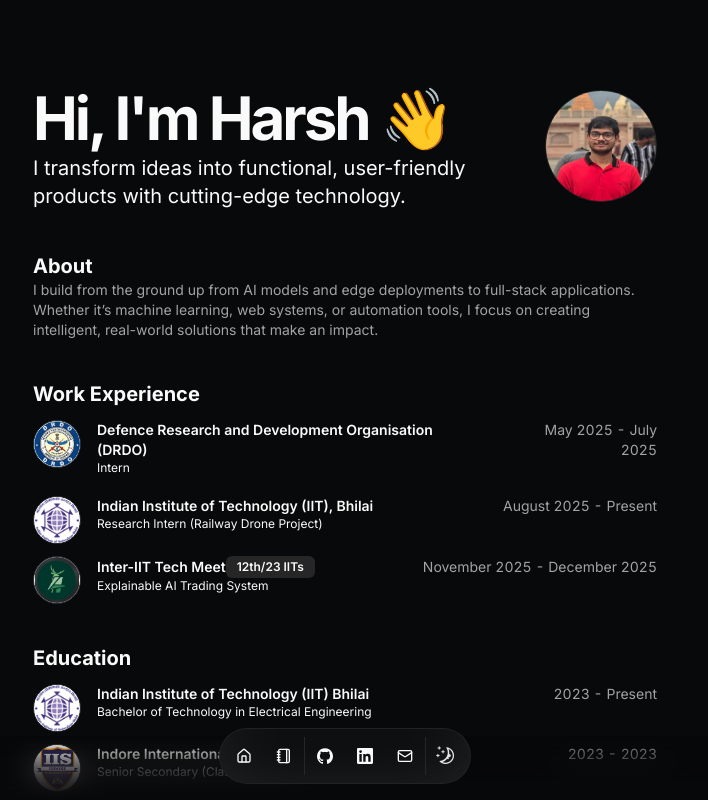
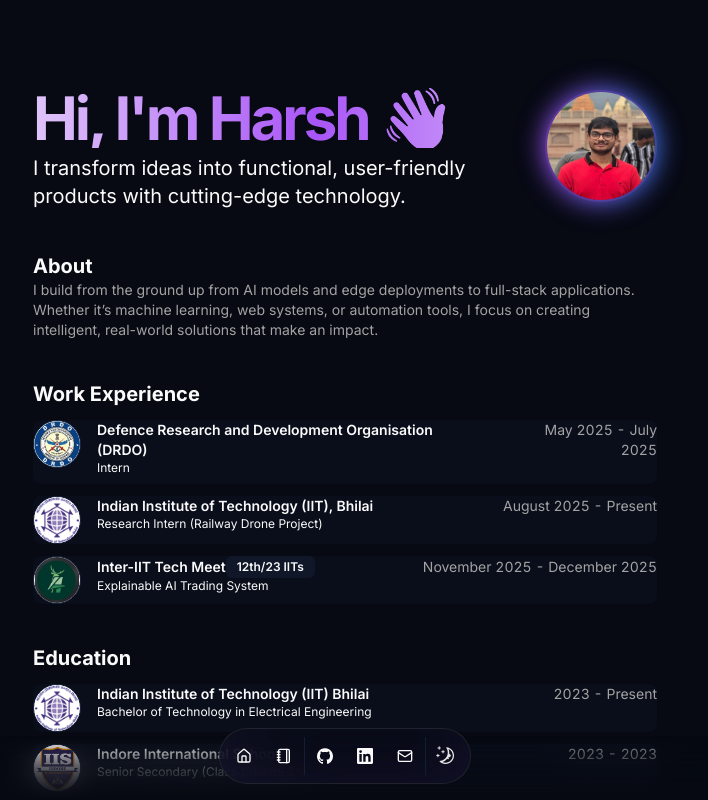
Before and after one commit to harshtripathi272/portfolio, a Next.js app: page / in a window 1280 px wide. Shown: the top 800 px of the page, without its empty margins (295-1003 px from the left). Built offline with nearby package versions, Linux system fonts and the light colour scheme.

Commit message:
UI Update

```diff
--- a/src/app/globals.css
+++ b/src/app/globals.css
@@ -22,47 +22,57 @@
       --muted: 0 0% 96.1%;
       --muted-foreground: 0 0% 45.1%;
 
-      --accent: 0 0% 96.1%;
-    --accent-foreground: 0 0% 9%;
+      --accent: 262 83% 58%;
+      --accent-foreground: 0 0% 98%;
 
       --destructive: 0 84.2% 60.2%;
       --destructive-foreground: 0 0% 98%;
 
       --border: 0 0% 89.8%;
       --input: 0 0% 89.8%;
-      --ring: 0 0% 3.9%;
+      --ring: 262 83% 58%;
 
       --radius: 0.5rem;
+
+      /* Premium gradient colors */
+      --gradient-start: 262 83% 58%;
+      --gradient-end: 221 83% 53%;
+      --glow-color: 262 83% 58%;
     }
 
     .dark {
-      --background: 210 11.1% 3.53%;
+      --background: 222 47% 5%;
       --foreground: 0 0% 98%;
 
-      --card: 210 11.1% 3.53%;
+      --card: 222 47% 7%;
       --card-foreground: 0 0% 98%;
 
-      --popover: 210 11.1% 3.53%;
+      --popover: 222 47% 7%;
       --popover-foreground: 0 0% 98%;
 
       --primary: 0 0% 98%;
       --primary-foreground: 0 0% 9%;
 
-      --secondary: 0 0% 14.9%;
+      --secondary: 222 47% 11%;
       --secondary-foreground: 0 0% 98%;
 
-      --muted: 0 0% 14.9%;
+      --muted: 222 47% 11%;
       --muted-foreground: 0 0% 63.9%;
 
-      --accent: 0 0% 14.9%;
+      --accent: 262 83% 58%;
       --accent-foreground: 0 0% 98%;
 
       --destructive: 0 62.8% 30.6%;
       --destructive-foreground: 0 0% 98%;
 
-      --border: 0 0% 14.9%;
-      --input: 0 0% 14.9%;
-      --ring: 0 0% 83.1%;
+      --border: 222 47% 14%;
+      --input: 222 47% 14%;
+      --ring: 262 83% 58%;
+
+      /* Premium gradient colors - dark mode */
+      --gradient-start: 262 83% 65%;
+      --gradient-end: 221 83% 60%;
+      --glow-color: 262 83% 65%;
     }
   }
 
@@ -70,8 +80,87 @@
     * {
       @apply border-border;
     }
+
+    html {
+      scroll-behavior: smooth;
+    }
+
     body {
-      @apply bg-background text-foreground;
+      @apply bg-background text-foreground antialiased;
+    }
+
+    /* Premium selection styling */
+    ::selection {
+      @apply bg-purple-500/30 text-foreground;
+    }
+  }
+
+  /* Premium utility classes */
+  @layer utilities {
+    /* Gradient text effect */
+    .gradient-text {
+      @apply bg-clip-text text-transparent bg-gradient-to-r from-purple-500 via-violet-500 to-blue-500;
+    }
+
+    /* Glassmorphism effect */
+    .glass {
+      @apply backdrop-blur-xl bg-background/80 border border-white/10;
+    }
+
+    .glass-card {
+      @apply backdrop-blur-xl bg-card/80 border border-white/10 shadow-xl;
+    }
+
+    /* Glow effects */
+    .glow {
+      box-shadow: 0 0 20px hsl(var(--glow-color) / 0.3),
+                  0 0 40px hsl(var(--glow-color) / 0.1);
+    }
+
+    .glow-sm {
+      box-shadow: 0 0 10px hsl(var(--glow-color) / 0.2);
+    }
+
+    /* Gradient border */
+    .gradient-border {
+      position: relative;
+    }
+
+    .gradient-border::before {
+      content: "";
+      position: absolute;
+      inset: 0;
+      border-radius: inherit;
+      padding: 1px;
+      background: linear-gradient(135deg, hsl(var(--gradient-start)), hsl(var(--gradient-end)));
+      -webkit-mask: linear-gradient(#fff 0 0) content-box, linear-gradient(#fff 0 0);
+      mask: linear-gradient(#fff 0 0) content-box, linear-gradient(#fff 0 0);
+      -webkit-mask-composite: xor;
+      mask-composite: exclude;
+      pointer-events: none;
+      opacity: 0;
+      transition: opacity 0.3s ease;
+    }
+
+    .gradient-border:hover::before {
+      opacity: 1;
+    }
+
+    /* Shimmer effect */
+    .shimmer {
+      background: linear-gradient(
+        90deg,
+        transparent 0%,
+        hsl(var(--accent) / 0.1) 50%,
+        transparent 100%
+      );
+      background-size: 200% 100%;
+      animation: shimmer 2s infinite;
+    }
+
+    @keyframes shimmer {
+      0% { background-position: -200% 0; }
+      100% { background-position: 200% 0; }
     }
   }
 
--- a/src/app/page.tsx
+++ b/src/app/page.tsx
@@ -20,7 +20,7 @@
             <div className="flex-col flex flex-1 space-y-1.5">
               <BlurFadeText
                 delay={BLUR_FADE_DELAY}
-                className="text-3xl font-bold tracking-tighter sm:text-5xl xl:text-6xl/none"
+                className="text-3xl font-bold tracking-tighter sm:text-5xl xl:text-6xl/none bg-clip-text text-transparent bg-gradient-to-r from-foreground via-purple-500 to-foreground bg-[length:200%_100%] animate-gradient-shift"
                 yOffset={8}
                 text={`Hi, I'm ${DATA.name.split(" ")[0]} 👋`}
               />
@@ -31,10 +31,13 @@
               />
             </div>
             <BlurFade delay={BLUR_FADE_DELAY}>
-              <Avatar className="size-28 border">
-                <AvatarImage alt={DATA.name} src={DATA.avatarUrl} />
-                <AvatarFallback>{DATA.initials}</AvatarFallback>
-              </Avatar>
+              <div className="relative">
+                <div className="absolute inset-0 rounded-full bg-gradient-to-r from-purple-500 to-blue-500 animate-pulse-glow blur-md opacity-60"></div>
+                <Avatar className="size-28 border-2 border-purple-500/20 relative">
+                  <AvatarImage alt={DATA.name} src={DATA.avatarUrl} />
+                  <AvatarFallback>{DATA.initials}</AvatarFallback>
+                </Avatar>
+              </div>
             </BlurFade>
           </div>
         </div>
@@ -105,7 +108,7 @@
           <div className="flex flex-wrap gap-1">
             {DATA.skills.map((skill, id) => (
               <BlurFade key={skill} delay={BLUR_FADE_DELAY * 10 + id * 0.05}>
-                <Badge key={skill}>{skill}</Badge>
+                <Badge key={skill} className="hover:bg-purple-500/20 hover:border-purple-500/50 transition-all duration-300 cursor-default">{skill}</Badge>
               </BlurFade>
             ))}
           </div>
@@ -180,16 +183,16 @@
                   href={`/achievements/${achievement.slug}`}
                   className="block group"
                 >
-                  <div className="flex flex-col gap-2 rounded-lg border bg-card p-6 text-card-foreground shadow-sm transition-all hover:shadow-md hover:border-foreground/20 group-hover:bg-accent/50">
+                  <div className="flex flex-col gap-2 rounded-lg border bg-card/95 backdrop-blur-sm p-6 text-card-foreground shadow-sm transition-all duration-500 hover:shadow-xl hover:border-purple-500/30 dark:hover:border-purple-400/30 hover:scale-[1.02] group-hover:bg-card">
                     <div className="flex items-center gap-3">
-                      <span className="text-3xl">{achievement.icon}</span>
+                      <span className="text-3xl group-hover:animate-float">{achievement.icon}</span>
                       <div className="flex flex-col">
-                        <h3 className="font-semibold leading-tight group-hover:text-foreground">{achievement.title}</h3>
+                        <h3 className="font-semibold leading-tight group-hover:text-purple-500 dark:group-hover:text-purple-400 transition-colors">{achievement.title}</h3>
                         <p className="text-sm text-muted-foreground">{achievement.description}</p>
                       </div>
                     </div>
                     <div className="flex items-center justify-end text-xs text-muted-foreground">
-                      <span className="group-hover:underline">View details →</span>
+                      <span className="group-hover:text-purple-500 dark:group-hover:text-purple-400 transition-colors">View details →</span>
                     </div>
                   </div>
                 </Link>
--- a/src/components/navbar.tsx
+++ b/src/components/navbar.tsx
@@ -15,7 +15,7 @@
   return (
     <div className="pointer-events-none fixed inset-x-0 bottom-0 z-30 mx-auto mb-4 flex origin-bottom h-full max-h-14">
       <div className="fixed bottom-0 inset-x-0 h-16 w-full bg-background to-transparent backdrop-blur-lg [-webkit-mask-image:linear-gradient(to_top,black,transparent)] dark:bg-background"></div>
-      <Dock className="z-50 pointer-events-auto relative mx-auto flex min-h-full h-full items-center px-1 bg-background [box-shadow:0_0_0_1px_rgba(0,0,0,.03),0_2px_4px_rgba(0,0,0,.05),0_12px_24px_rgba(0,0,0,.05)] transform-gpu dark:[border:1px_solid_rgba(255,255,255,.1)] dark:[box-shadow:0_-20px_80px_-20px_#ffffff1f_inset] ">
+      <Dock className="z-50 pointer-events-auto relative mx-auto flex min-h-full h-full items-center px-1 bg-background/80 backdrop-blur-xl [box-shadow:0_0_0_1px_rgba(0,0,0,.03),0_2px_4px_rgba(0,0,0,.05),0_12px_24px_rgba(0,0,0,.05)] transform-gpu dark:[border:1px_solid_rgba(255,255,255,.1)] dark:[box-shadow:0_-20px_80px_-20px_#8b5cf61f_inset] hover:shadow-lg transition-shadow duration-300">
         {DATA.navbar.map((item) => (
           <DockIcon key={item.href}>
             <Tooltip>
--- a/src/components/project-card.tsx
+++ b/src/components/project-card.tsx
@@ -43,7 +43,7 @@
   return (
     <Card
       className={
-        "flex flex-col overflow-hidden border hover:shadow-lg transition-all duration-300 ease-out h-full"
+        "flex flex-col overflow-hidden border hover:shadow-xl transition-all duration-500 ease-out h-full backdrop-blur-sm bg-card/95 hover:bg-card hover:scale-[1.02] hover:border-purple-500/30 dark:hover:border-purple-400/30 group"
       }
     >
       <Link
--- a/tailwind.config.ts
+++ b/tailwind.config.ts
@@ -71,10 +71,31 @@
           from: { height: "var(--radix-accordion-content-height)" },
           to: { height: "0" },
         },
+        "float": {
+          "0%, 100%": { transform: "translateY(0)" },
+          "50%": { transform: "translateY(-10px)" },
+        },
+        "pulse-glow": {
+          "0%, 100%": { opacity: "1", boxShadow: "0 0 20px hsl(262 83% 58% / 0.3)" },
+          "50%": { opacity: "0.8", boxShadow: "0 0 40px hsl(262 83% 58% / 0.5)" },
+        },
+        "gradient-shift": {
+          "0%": { backgroundPosition: "0% 50%" },
+          "50%": { backgroundPosition: "100% 50%" },
+          "100%": { backgroundPosition: "0% 50%" },
+        },
+        "scale-up": {
+          "0%": { transform: "scale(1)" },
+          "100%": { transform: "scale(1.05)" },
+        },
       },
       animation: {
         "accordion-down": "accordion-down 0.2s ease-out",
         "accordion-up": "accordion-up 0.2s ease-out",
+        "float": "float 3s ease-in-out infinite",
+        "pulse-glow": "pulse-glow 2s ease-in-out infinite",
+        "gradient-shift": "gradient-shift 3s ease infinite",
+        "scale-up": "scale-up 0.2s ease-out forwards",
       },
     },
   },
```
